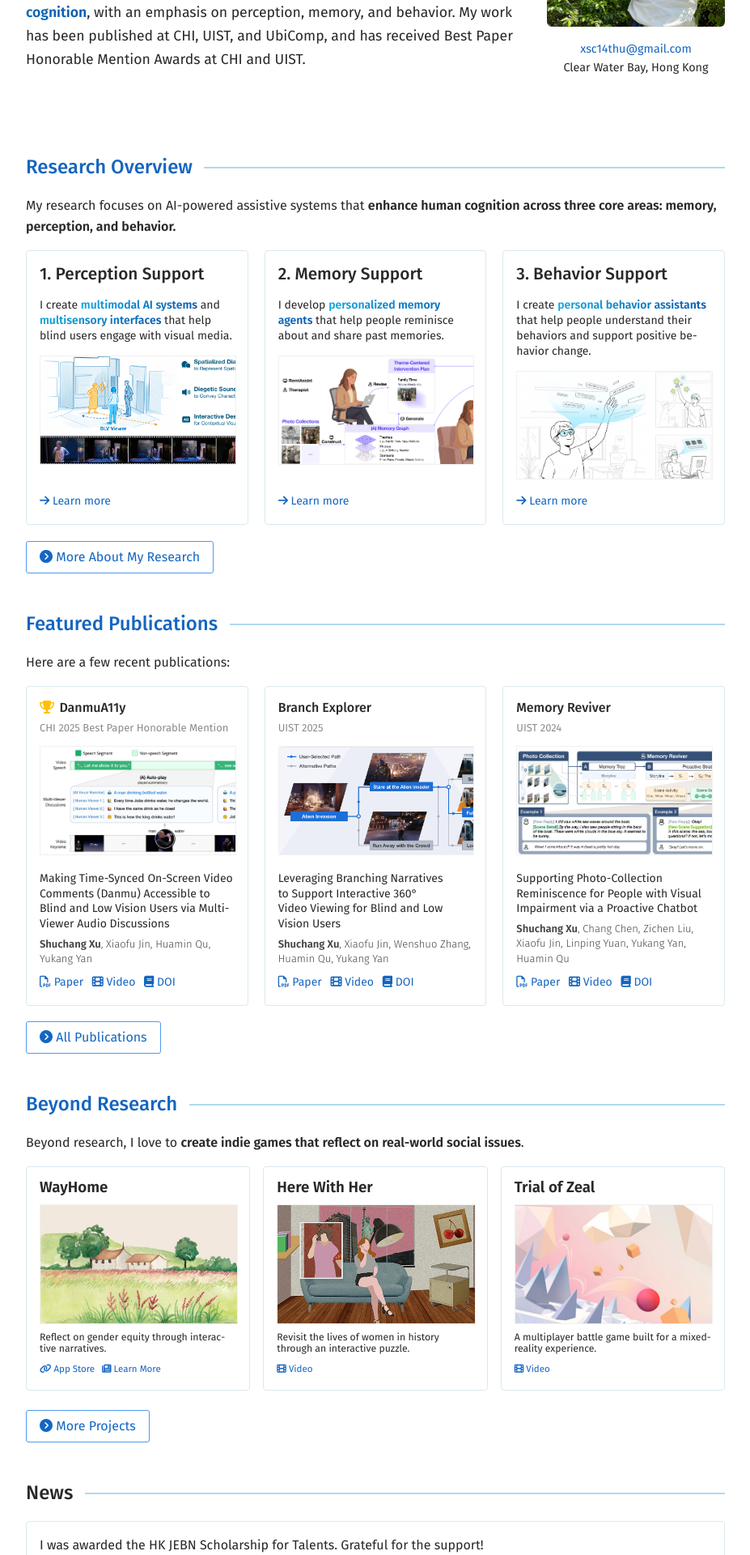
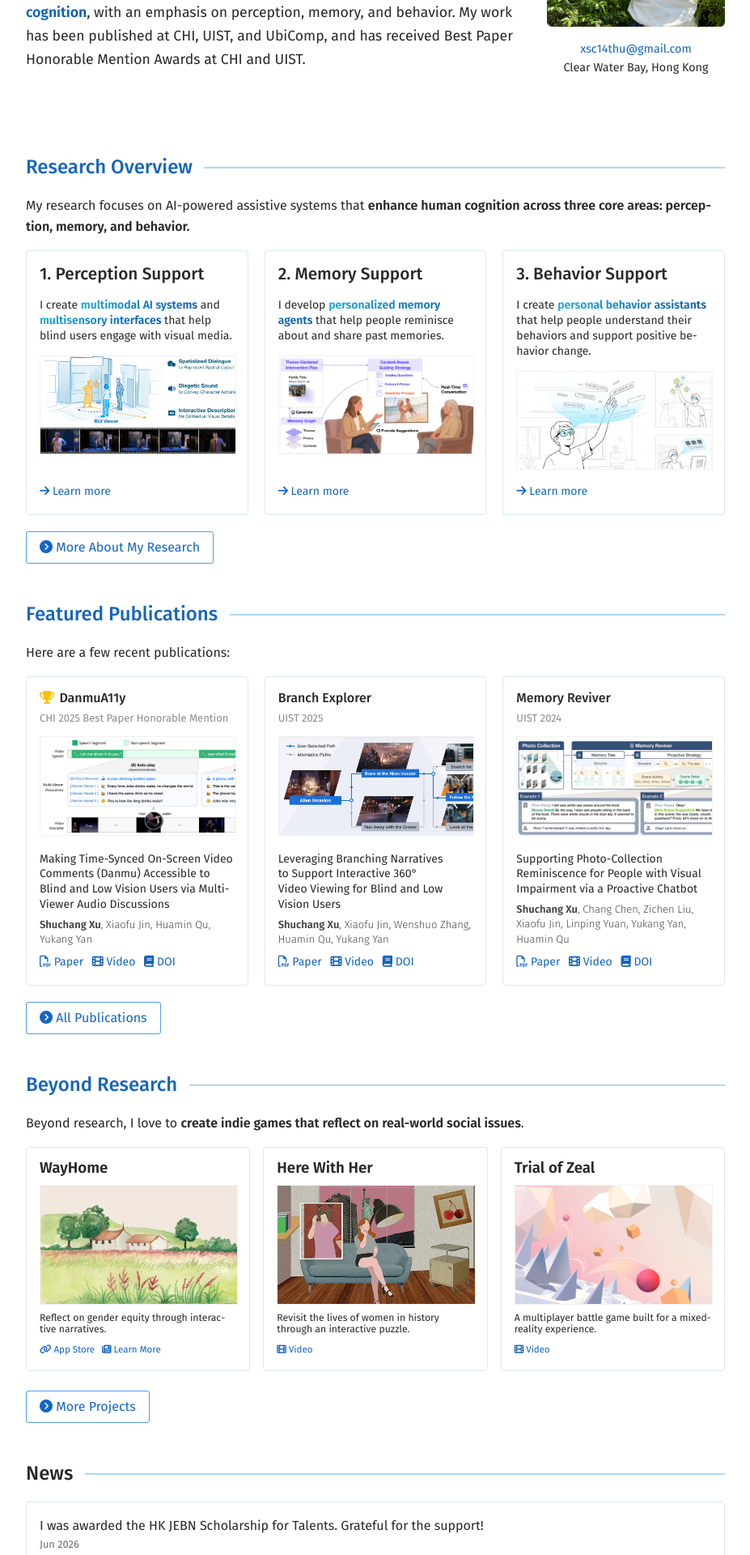
Before and after one commit to ShuchangXu/ShuchangXu.github.io, a Jekyll site: the page built from index.md, in a window 1280 px wide. Shown: the part 374-2294 px from the top of the page at 81% size, without its empty margins (176-1103 px from the left). Built offline with Jekyll 4.4.1, drawn with Linux system fonts in a browser that asks for light colours; a style sheet for code colours, icons or effects is not loaded.

Commit message:
v2_final

```diff
--- a/_sass/_projects.scss
+++ b/_sass/_projects.scss
@@ -121,7 +121,7 @@
         display: block;
         width: 100%;
         height: 0;
-        padding-top: 55%;
+        padding-top: 50%;
         margin: 8px 0;
         border: 1px solid #f1f1f1;
 
--- a/index.md
+++ b/index.md
@@ -27,7 +27,7 @@ My research focuses on **AI-powered assistive systems that enhance human cogniti
 
 ## <a href="{{ "/research/" | relative_url }}">Research Overview</a>
 
-My research focuses on AI-powered assistive systems that **enhance human cognition across three core areas: memory, perception, and behavior.**
+My research focuses on AI-powered assistive systems that **enhance human cognition across three core areas: perception, memory, and behavior.**
 
 <div class="projects overview">
 <div class="grid">
```
Also changed, not shown: assets/img/14_RemiAssist.png.
